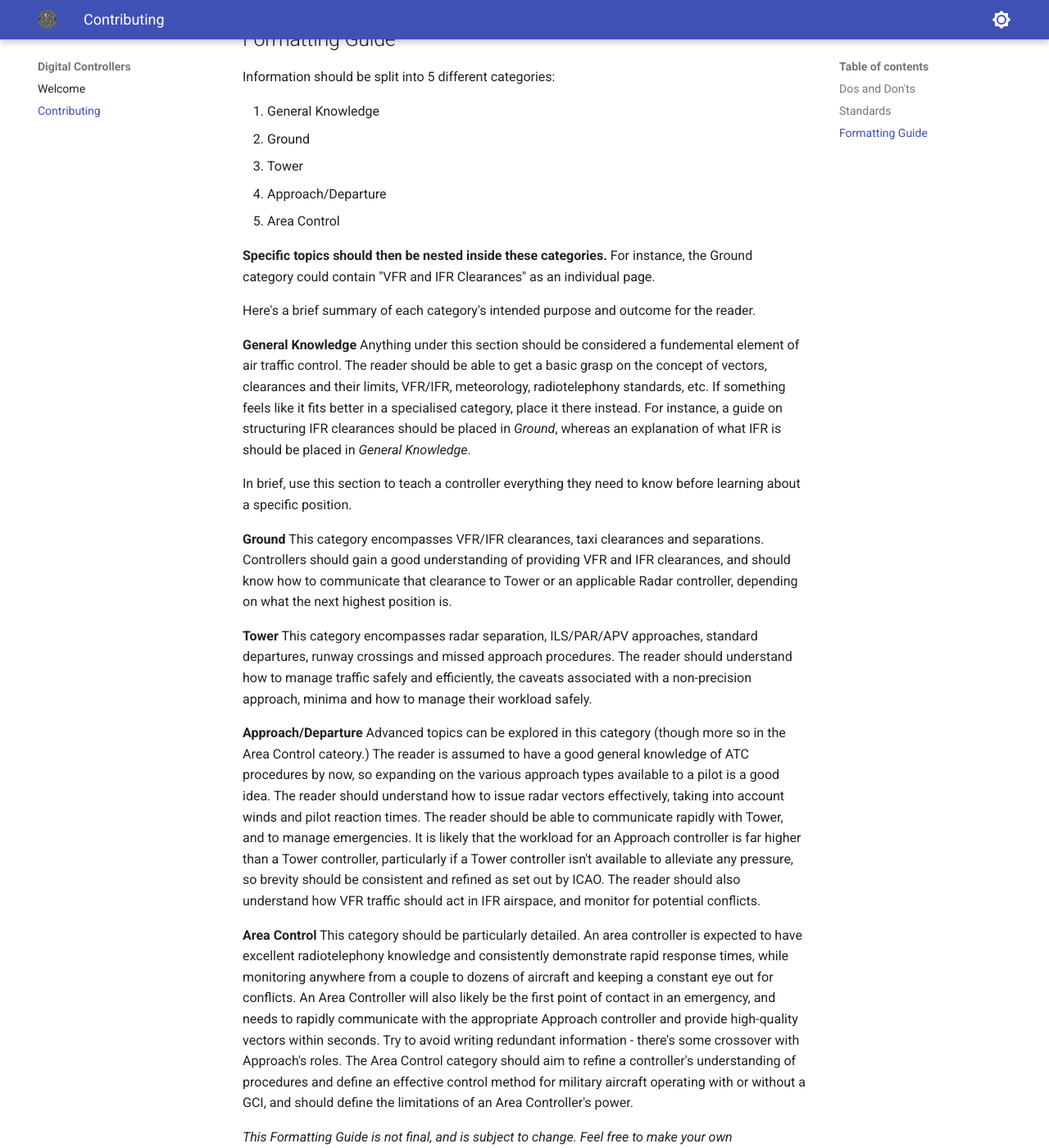
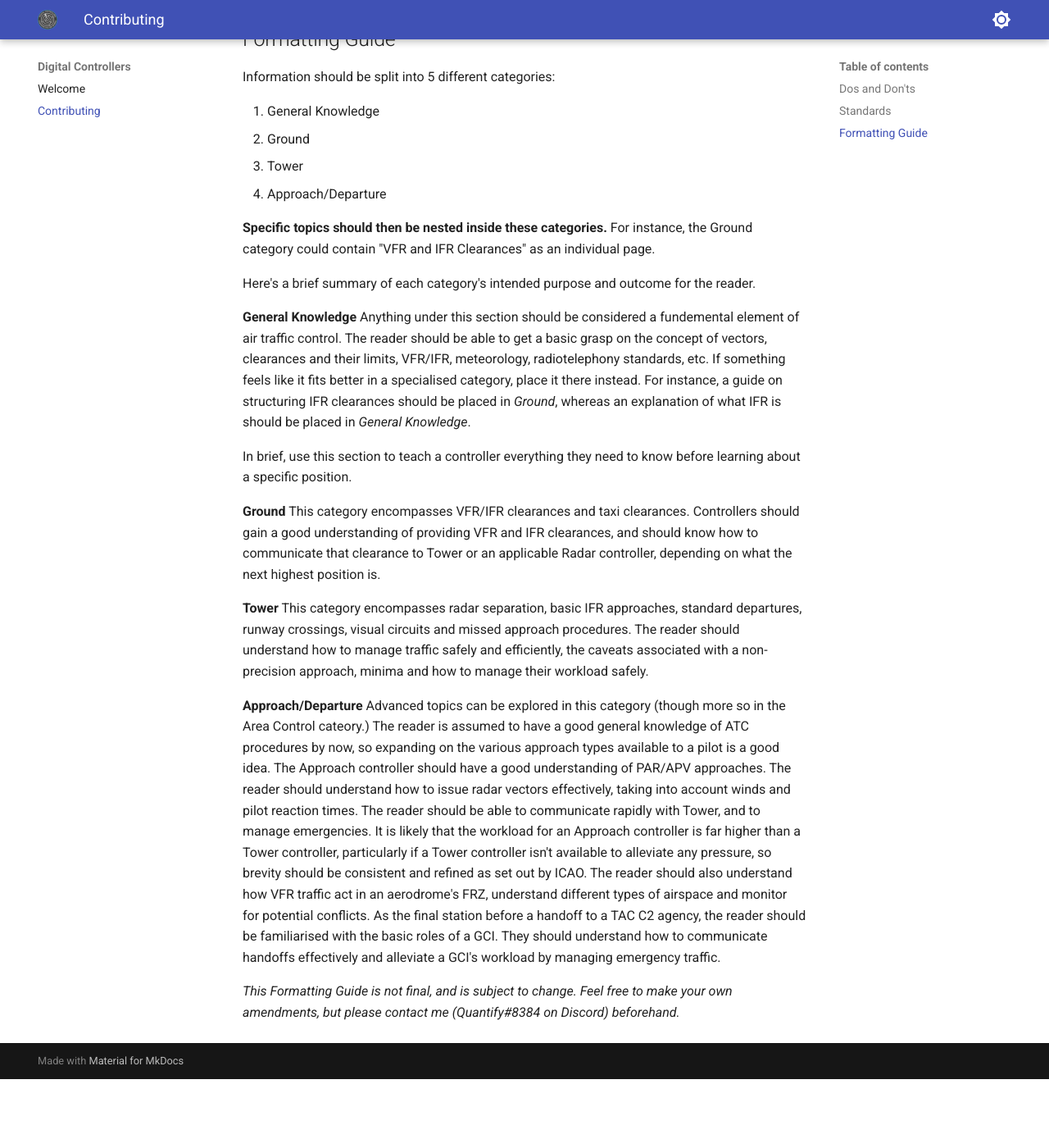
Before and after one commit to Digital-Controllers/website, an MkDocs documentation site: the page built from docs/contributing.md, in a window 1280 px wide and 1400 px high, scrolled down 1227 px. Shown: the whole window at 82% size. Built offline with MkDocs 1.6.1 and Material for MkDocs 9.7.7, drawn with Linux system fonts in a browser that asks for light colours; after the commit the page ends 2543 px from its top, so only the background shows below that; some of the changed text lies outside the part shown.

Commit message:
remove: Area Control, edited according to comment

```diff
--- a/docs/contributing.md
+++ b/docs/contributing.md
@@ -8,7 +8,7 @@
 - write in British English, for the sake of standardisation.
 - write in a concise and simple manner, limiting the number of separate pages necessary.
 - ask for advice in the [Discord](https://discord.gg/8qXDBVs2XU) if you're unsure - we're all in this together!
-- [include Oxford-style citations at the footer of a page](https://squidfunk.github.io/mkdocs-material/reference/footnotes/), if you're referencing advanced concepts or dealing with a contentious topic. Too many citations isn't a bad thing - too little is.
+- [include Oxford-style citations as footnotes](https://squidfunk.github.io/mkdocs-material/reference/footnotes/), if you're referencing advanced concepts or dealing with a contentious topic. Too many citations isn't a bad thing - too little is.
 - use well-structured markdown, using headers correctly.
 
 **Don't:**
@@ -33,7 +33,6 @@ Information should be split into 5 different categories:
  2. Ground
  3. Tower
  4. Approach/Departure
- 5. Area Control
 
 **Specific topics should then be nested inside these categories.** For instance, the Ground category could contain "VFR and IFR Clearances" as an individual page.
 
@@ -46,17 +45,14 @@ If something feels like it fits better in a specialised category, place it there
 In brief, use this section to teach a controller everything they need to know before learning about a specific position.
 
 **Ground**
-This category encompasses VFR/IFR clearances, taxi clearances and separations. Controllers should gain a good understanding of providing VFR and IFR clearances, and should know how to communicate that clearance to Tower or an applicable Radar controller, depending on what the next highest position is.
+This category encompasses VFR/IFR clearances and taxi clearances. Controllers should gain a good understanding of providing VFR and IFR clearances, and should know how to communicate that clearance to Tower or an applicable Radar controller, depending on what the next highest position is.
 
 **Tower**
-This category encompasses radar separation, ILS/PAR/APV approaches, standard departures, runway crossings and missed approach procedures. The reader should understand how to manage traffic safely and efficiently, the caveats associated with a non-precision approach, minima and how to manage their workload safely.
+This category encompasses radar separation, basic IFR approaches, standard departures, runway crossings, visual circuits and missed approach procedures. The reader should understand how to manage traffic safely and efficiently, the caveats associated with a non-precision approach, minima and how to manage their workload safely.
 
 **Approach/Departure**
-Advanced topics can be explored in this category (though more so in the Area Control cateory.) The reader is assumed to have a good general knowledge of ATC procedures by now, so expanding on the various approach types available to a pilot is a good idea.
-The reader should understand how to issue radar vectors effectively, taking into account winds and pilot reaction times. The reader should be able to communicate rapidly with Tower, and to manage emergencies. It is likely that the workload for an Approach controller is far higher than a Tower controller, particularly if a Tower controller isn't available to alleviate any pressure, so brevity should be consistent and refined as set out by ICAO. The reader should also understand how VFR traffic should act in IFR airspace, and monitor for potential conflicts.
-
-**Area Control**
-This category should be particularly detailed. An area controller is expected to have excellent radiotelephony knowledge and consistently demonstrate rapid response times, while monitoring anywhere from a couple to dozens of aircraft and keeping a constant eye out for conflicts. An Area Controller will also likely be the first point of contact in an emergency, and needs to rapidly communicate with the appropriate Approach controller and provide high-quality vectors within seconds.
-Try to avoid writing redundant information - there's some crossover with Approach's roles. The Area Control category should aim to refine a controller's understanding of procedures and define an effective control method for military aircraft operating with or without a GCI, and should define the limitations of an Area Controller's power.
+Advanced topics can be explored in this category (though more so in the Area Control cateory.) The reader is assumed to have a good general knowledge of ATC procedures by now, so expanding on the various approach types available to a pilot is a good idea. The Approach controller should have a good understanding of PAR/APV approaches.
+The reader should understand how to issue radar vectors effectively, taking into account winds and pilot reaction times. The reader should be able to communicate rapidly with Tower, and to manage emergencies. It is likely that the workload for an Approach controller is far higher than a Tower controller, particularly if a Tower controller isn't available to alleviate any pressure, so brevity should be consistent and refined as set out by ICAO. The reader should also understand how VFR traffic act in an aerodrome's FRZ, understand different types of airspace and monitor for potential conflicts.
+As the final station before a handoff to a TAC C2 agency, the reader should be familiarised with the basic roles of a GCI. They should understand how to communicate handoffs effectively and alleviate a GCI's workload by managing emergency traffic.
 
 *This Formatting Guide is not final, and is subject to change. Feel free to make your own amendments, but please contact me (Quantify#8384 on Discord) beforehand.*
```
Also changed, not shown: other parts of docs/contributing.md (+1 -1 lines).
